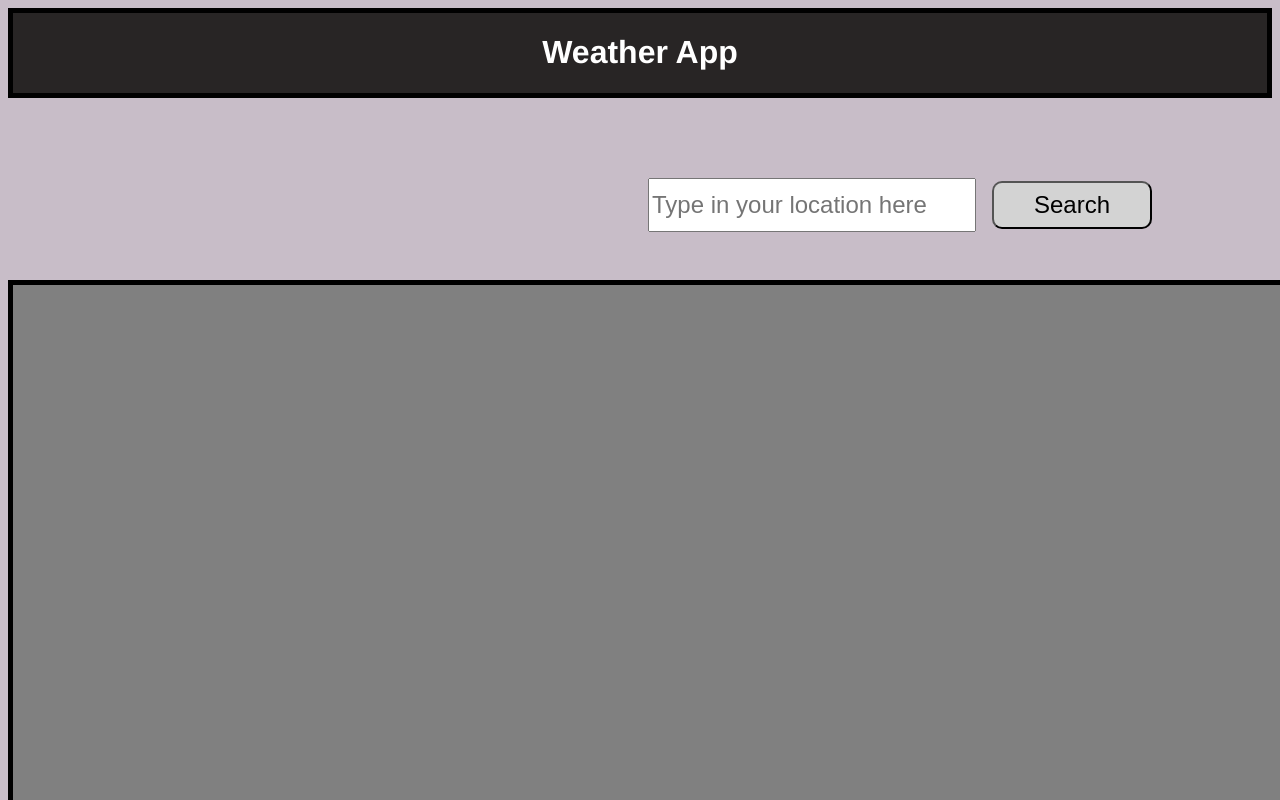
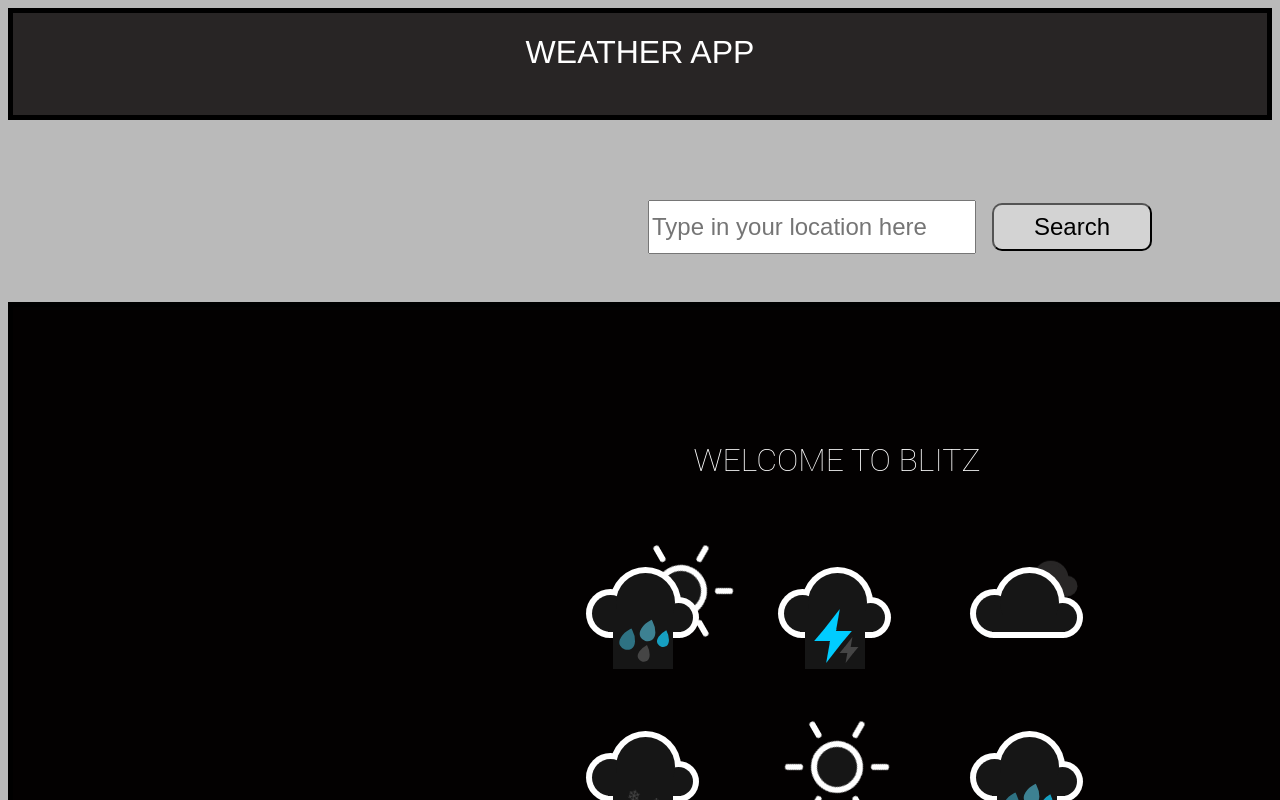
Before and after one commit to jtx007/BlitzWeatherApp, a React (Create React App) app: page / in a window 1280 px wide. Shown: the top 800 px of the page. Built offline with nearby package versions, Linux system fonts and the light colour scheme.

Commit message:
added splash page placeholder for empty space before weather search

```diff
--- a/src/App.css
+++ b/src/App.css
@@ -1,6 +1,6 @@
 
 body {
-  background-color: rgba(53, 13, 53, 0.269);
+  background-color: rgba(0, 0, 0, 0.269);
   font-family: "HelveticaNeue-Light",
   "Helvetica Neue Light",
   "Helvetica Neue",
@@ -9,7 +9,7 @@ body {
   "Lucida Grande",
   sans-serif;
   font-weight: 300;
-
+  color: black;
 }
 
 html {
@@ -29,14 +29,30 @@ html {
   border: 5px solid black;
   width: 100rem;
   height: 50rem;
-  background-color: grey;
+  background-color: rgb(3, 1, 1);
   margin: 3rem auto;
   display: grid;
   justify-content: center;
   grid-template-columns: repeat(8, 4fr);
 }
 
+.splash-page-panel {
+  text-align: center;
+  display: inline-block;
+  margin-left: 25rem;
+  margin-top: 5rem;
+}
 
+.splash-page-icons {
+  width: 45rem;
+  text-align: center;
+  padding: 2em;
+  margin: 0 auto;
+  color: #161616;
+  font-family: 'Roboto',
+  sans-serif;
+  text-align: center;
+}
 
 .day-panel {
   padding-left: 8px;
@@ -70,3 +86,335 @@ html {
   font-size: 36px;
   margin-left: 1rem;
 }
+
+.initial-prompt {
+  position: absolute;
+  margin-left: 25rem;
+  z-index: 1;
+}
+/* Animated Icons CSS for splash message */
+
+h1 {
+  margin-bottom: 1.375em;
+  color: #fff;
+  font-weight: 100;
+  font-size: 2em;
+  text-transform: uppercase;
+}
+
+p,
+a {
+  color: black;
+  font-size: small;
+}
+
+p {
+  margin: 1.375rem 0;
+}
+
+.icon {
+  position: relative;
+  display: inline-block;
+  width: 12em;
+  height: 10em;
+  font-size: 1em;
+  /* control icon size here */
+}
+
+.cloud {
+  position: absolute;
+  z-index: 1;
+  top: 50%;
+  left: 50%;
+  width: 3.6875em;
+  height: 3.6875em;
+  margin: -1.84375em;
+  background: currentColor;
+  border-radius: 50%;
+  box-shadow:
+    -2.1875em 0.6875em 0 -0.6875em,
+    2.0625em 0.9375em 0 -0.9375em,
+    0 0 0 0.375em #fff,
+    -2.1875em 0.6875em 0 -0.3125em #fff,
+    2.0625em 0.9375em 0 -0.5625em #fff;
+}
+
+.cloud:after {
+  content: '';
+  position: absolute;
+  bottom: 0;
+  left: -0.5em;
+  display: block;
+  width: 4.5625em;
+  height: 1em;
+  background: currentColor;
+  box-shadow: 0 0.4375em 0 -0.0625em #fff;
+}
+
+.cloud:nth-child(2) {
+  z-index: 0;
+  background: #fff;
+  box-shadow:
+    -2.1875em 0.6875em 0 -0.6875em #fff,
+    2.0625em 0.9375em 0 -0.9375em #fff,
+    0 0 0 0.375em #fff,
+    -2.1875em 0.6875em 0 -0.3125em #fff,
+    2.0625em 0.9375em 0 -0.5625em #fff;
+  opacity: 0.3;
+  transform: scale(0.5) translate(6em, -3em);
+  animation: cloud 4s linear infinite;
+}
+
+.cloud:nth-child(2):after {
+  background: #fff;
+}
+
+.sun {
+  position: absolute;
+  top: 50%;
+  left: 50%;
+  width: 2.5em;
+  height: 2.5em;
+  margin: -1.25em;
+  background: currentColor;
+  border-radius: 50%;
+  box-shadow: 0 0 0 0.375em #fff;
+  animation: spin 12s infinite linear;
+}
+
+.rays {
+  position: absolute;
+  top: -2em;
+  left: 50%;
+  display: block;
+  width: 0.375em;
+  height: 1.125em;
+  margin-left: -0.1875em;
+  background: #fff;
+  border-radius: 0.25em;
+  box-shadow: 0 5.375em #fff;
+}
+
+.rays:before,
+.rays:after {
+  content: '';
+  position: absolute;
+  top: 0em;
+  left: 0em;
+  display: block;
+  width: 0.375em;
+  height: 1.125em;
+  transform: rotate(60deg);
+  transform-origin: 50% 3.25em;
+  background: #fff;
+  border-radius: 0.25em;
+  box-shadow: 0 5.375em #fff;
+}
+
+.rays:before {
+  transform: rotate(120deg);
+}
+
+.cloud+.sun {
+  margin: -2em 1em;
+}
+
+.rain,
+.lightning,
+.snow {
+  position: absolute;
+  z-index: 2;
+  top: 50%;
+  left: 50%;
+  width: 3.75em;
+  height: 3.75em;
+  margin: 0.375em 0 0 -2em;
+  background: currentColor;
+}
+
+.rain:after {
+  content: '';
+  position: absolute;
+  z-index: 2;
+  top: 50%;
+  left: 50%;
+  width: 1.125em;
+  height: 1.125em;
+  margin: -1em 0 0 -0.25em;
+  background: #0cf;
+  border-radius: 100% 0 60% 50% / 60% 0 100% 50%;
+  box-shadow:
+    0.625em 0.875em 0 -0.125em rgba(255, 255, 255, 0.2),
+    -0.875em 1.125em 0 -0.125em rgba(255, 255, 255, 0.2),
+    -1.375em -0.125em 0 rgba(255, 255, 255, 0.2);
+  transform: rotate(-28deg);
+  animation: rain 3s linear infinite;
+}
+
+.bolt {
+  position: absolute;
+  top: 50%;
+  left: 50%;
+  margin: -0.25em 0 0 -0.125em;
+  color: #fff;
+  opacity: 0.3;
+  animation: lightning 2s linear infinite;
+}
+
+.bolt:nth-child(2) {
+  width: 0.5em;
+  height: 0.25em;
+  margin: -1.75em 0 0 -1.875em;
+  transform: translate(2.5em, 2.25em);
+  opacity: 0.2;
+  animation: lightning 1.5s linear infinite;
+}
+
+.bolt:before,
+.bolt:after {
+  content: '';
+  position: absolute;
+  z-index: 2;
+  top: 50%;
+  left: 50%;
+  margin: -1.625em 0 0 -1.0125em;
+  border-top: 1.25em solid transparent;
+  border-right: 0.75em solid;
+  border-bottom: 0.75em solid;
+  border-left: 0.5em solid transparent;
+  transform: skewX(-10deg);
+}
+
+.bolt:after {
+  margin: -0.25em 0 0 -0.25em;
+  border-top: 0.75em solid;
+  border-right: 0.5em solid transparent;
+  border-bottom: 1.25em solid transparent;
+  border-left: 0.75em solid;
+  transform: skewX(-10deg);
+}
+
+.bolt:nth-child(2):before {
+  margin: -0.75em 0 0 -0.5em;
+  border-top: 0.625em solid transparent;
+  border-right: 0.375em solid;
+  border-bottom: 0.375em solid;
+  border-left: 0.25em solid transparent;
+}
+
+.bolt:nth-child(2):after {
+  margin: -0.125em 0 0 -0.125em;
+  border-top: 0.375em solid;
+  border-right: 0.25em solid transparent;
+  border-bottom: 0.625em solid transparent;
+  border-left: 0.375em solid;
+}
+
+.flake:before,
+.flake:after {
+  content: '\2744';
+  position: absolute;
+  top: 50%;
+  left: 50%;
+  margin: -1.025em 0 0 -1.0125em;
+  color: #fff;
+  opacity: 0.2;
+  animation: spin 8s linear infinite reverse;
+}
+
+.flake:after {
+  margin: 0.125em 0 0 -1em;
+  font-size: 1.5em;
+  opacity: 0.4;
+  animation: spin 14s linear infinite;
+}
+
+.flake:nth-child(2):before {
+  margin: -0.5em 0 0 0.25em;
+  font-size: 1.25em;
+  opacity: 0.2;
+  animation: spin 10s linear infinite;
+}
+
+.flake:nth-child(2):after {
+  margin: 0.375em 0 0 0.125em;
+  font-size: 2em;
+  opacity: 0.4;
+  animation: spin 16s linear infinite reverse;
+}
+
+
+/* Animations */
+
+@keyframes spin {
+  100% {
+    transform: rotate(360deg);
+  }
+}
+
+@keyframes cloud {
+  0% {
+    opacity: 0;
+  }
+
+  50% {
+    opacity: 0.3;
+  }
+
+  100% {
+    opacity: 0;
+    transform: scale(0.5) translate(-200%, -3em);
+  }
+}
+
+@keyframes rain {
+  0% {
+    background: #0cf;
+    box-shadow:
+      0.625em 0.875em 0 -0.125em rgba(255, 255, 255, 0.2),
+      -0.875em 1.125em 0 -0.125em rgba(255, 255, 255, 0.2),
+      -1.375em -0.125em 0 #0cf;
+  }
+
+  25% {
+    box-shadow:
+      0.625em 0.875em 0 -0.125em rgba(255, 255, 255, 0.2),
+      -0.875em 1.125em 0 -0.125em #0cf,
+      -1.375em -0.125em 0 rgba(255, 255, 255, 0.2);
+  }
+
+  50% {
+    background: rgba(255, 255, 255, 0.3);
+    box-shadow:
+      0.625em 0.875em 0 -0.125em #0cf,
+      -0.875em 1.125em 0 -0.125em rgba(255, 255, 255, 0.2),
+      -1.375em -0.125em 0 rgba(255, 255, 255, 0.2);
+  }
+
+  100% {
+    box-shadow:
+      0.625em 0.875em 0 -0.125em rgba(255, 255, 255, 0.2),
+      -0.875em 1.125em 0 -0.125em rgba(255, 255, 255, 0.2),
+      -1.375em -0.125em 0 #0cf;
+  }
+}
+
+@keyframes lightning {
+  45% {
+    color: #fff;
+    background: #fff;
+    opacity: 0.2;
+  }
+
+  50% {
+    color: #0cf;
+    background: #0cf;
+    opacity: 1;
+  }
+
+  55% {
+    color: #fff;
+    background: #fff;
+    opacity: 0.2;
+  }
+}
--- a/src/components/forecastPanel.js
+++ b/src/components/forecastPanel.js
@@ -1,4 +1,5 @@
-import React, { Component } from 'react'
+import React, { Component, Fragment } from 'react'
+import Skycons from 'react-skycons'
 import DayPanel from './DayPanel.js'
 
 
@@ -13,9 +14,59 @@ export default class forecastPanel extends Component {
 
 
     renderWeatherPanels = (data) => {
+        if (data === undefined || data.length === 0) {
+            return (
+            <div className="splash-page-panel">
+                <Fragment>
+                        <div className="splash-page-icons">
+                            <h1>Welcome to Blitz</h1>
+                            <div className="icon sun-shower">
+                                <div className="cloud">
+                                </div>
+                                <div className="sun" >
+                                <div className="rays" > </div>
+                                </div>
+                                <div className="rain">
+                                </div>
+                            </div>
+                            <div className="icon thunder-storm">
+                                <div className="cloud"></div>
+                                    <div className="lightning">
+                                        <div className="bolt"></div>
+                                        <div className="bolt"></div>
+                                    </div>
+                            </div>
+                            <div className="icon cloudy">
+                                <div className="cloud"></div>
+                                <div className="cloud"></div>
+                            </div>
+                            <div className="icon flurries">
+                                <div className="cloud"></div>
+                                <div className="snow">
+                                    <div className="flake"></div>
+                                    <div className="flake"></div>
+                                </div>
+                            </div>
+                            <div className="icon sunny">
+                                <div className="sun">
+                                    <div className="rays"></div>
+                                </div>
+                            </div>
+                            <div className="icon rainy">
+                                <div className="cloud"></div>
+                                <div className="rain"></div>
+                            </div>
+
+                        </div>
+                </Fragment>
+            </div>
+
+            )
+        } else {
         return data.map(day => {
             return <div key={day.time} className="day-panel"><DayPanel key={day.time} weather={day}/></div>
-        })
+        }
+        )}
     }
 
     handleSearchBox = (e) => {
@@ -46,6 +97,7 @@ export default class forecastPanel extends Component {
                     <button className="search-btn" type="submit">Search</button>
                 </form>
                 <div className="forecast-panel">
+
                     {this.renderWeatherPanels(this.state.weather)}
                 </div>
             </div>
```
